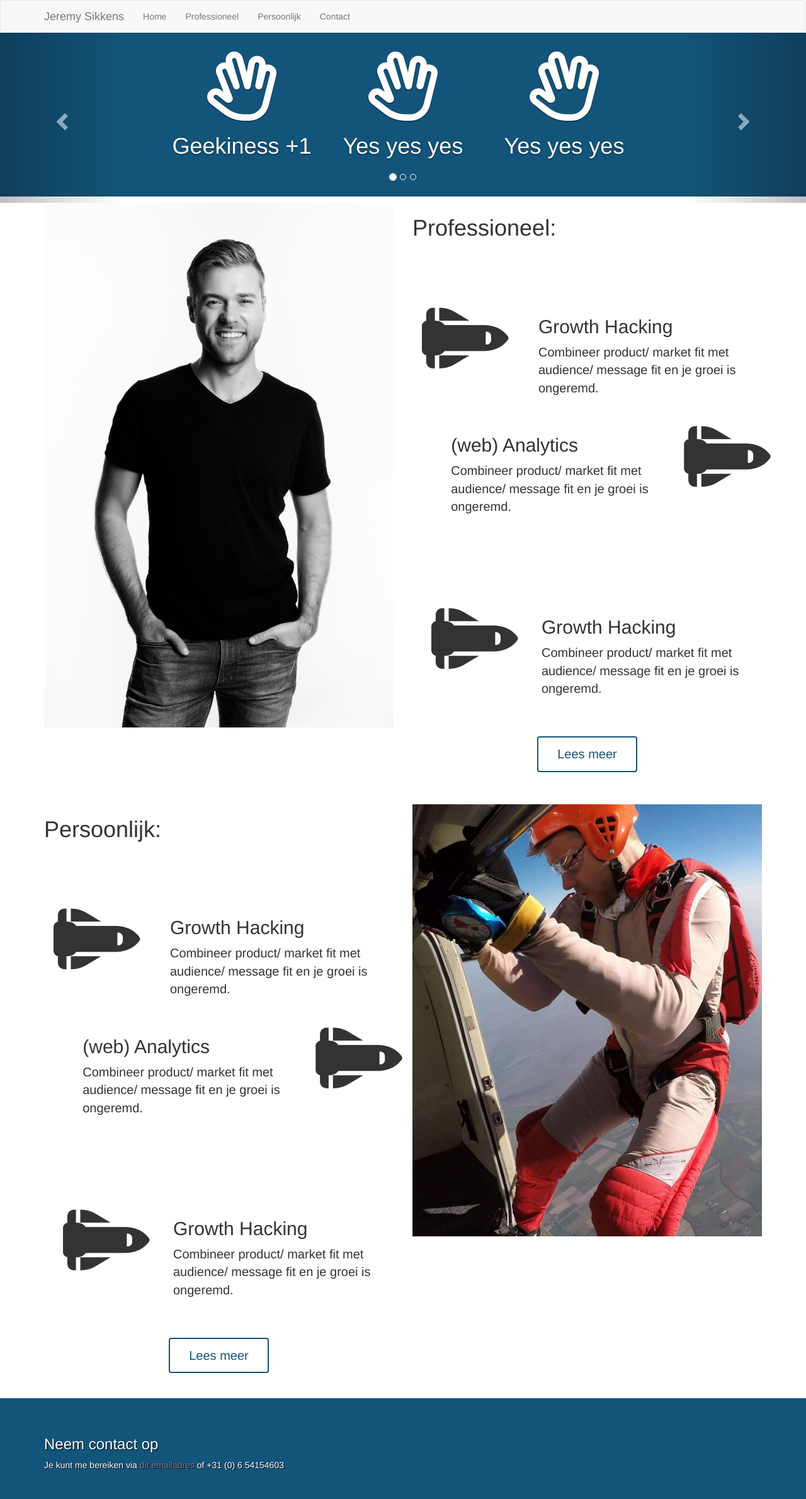
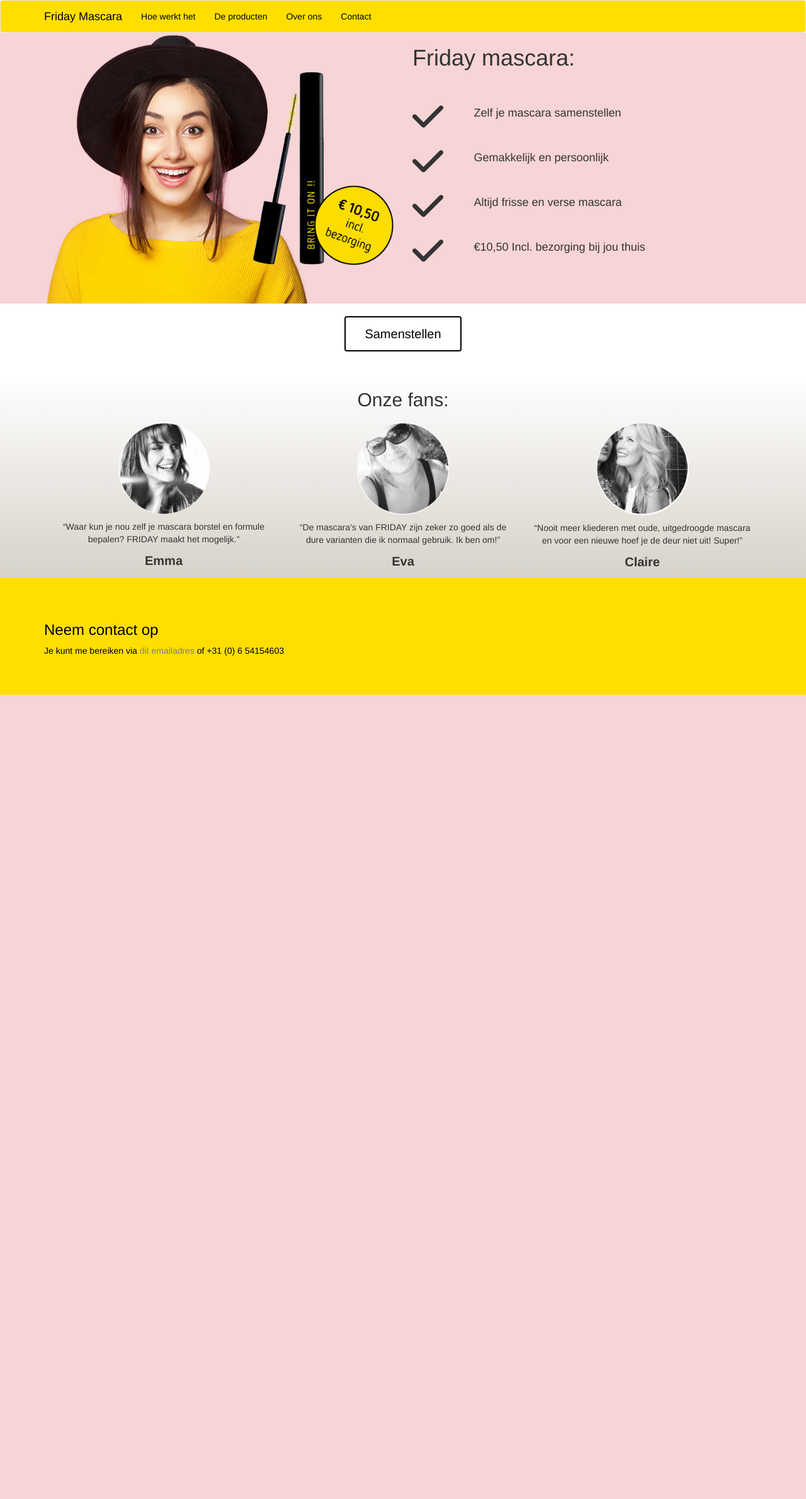
Before and after one commit to JerBears/friday, a PHP site: page / in a window 1280 px wide. Shown: the whole page at 63% size. After the commit the page ends 1103 px from the top, so only its background shows below. Run offline with PHP 8.4, Linux system fonts and the light colour scheme; some libraries are stand-ins or nearby versions.

Commit message:
Final draft - WiP
Footer moet nog afgemaakt worden

```diff
--- a/src/index.html
+++ b/src/index.html
@@ -7,7 +7,7 @@
   <script src="https://use.fontawesome.com/730786c612.js"></script>
   <link rel="stylesheet" href="main.css">
 
-  <title>Friday Mascara</title>
+  <title>Friday mascara - Zelf Samenstellen en Gratis Thuisbezorgd</title>
 </head>
 <body>
 <!--Hier begint de NavBar! -->
@@ -21,16 +21,16 @@
         <span class="icon-bar"></span>
         <span class="icon-bar"></span>
       </button>
-      <a class="navbar-brand" href="/">Jeremy Sikkens</a>
+      <a class="navbar-brand" href="http://fridaymascara.com/">Friday Mascara</a>
     </div>
 
     <!-- Collect the nav links, forms, and other content for toggling -->
     <div class="collapse navbar-collapse" id="portfolio-collapse-menu">
       <ul class="nav navbar-nav">
-        <li><a href="/">Home</a></li>
-        <li><a href="/professioneel.html">Professioneel</a></li>
-        <li><a href="/">Persoonlijk</a></li>
-        <li class="menu-item-far-right"><a href="/">Contact</a></li>
+        <li><a href="http://fridaymascara.com/uitleg/">Hoe werkt het</a></li>
+        <li><a href="http://fridaymascara.com/kopen/eigen-mascara-samenstellen/">De producten</a></li>
+        <li><a href="http://fridaymascara.com/over-ons/">Over ons</a></li>
+        <li><a href="http://fridaymascara.com/contact/">Contact</a></li>
       </ul>
     </div>
     <!-- /.navbar-collapse -->
@@ -41,176 +41,93 @@
     Previous project placeholder begins
   -->
 <!--Hier eindigt de NavBar! -->
-
-<!--Hier begint de Carousel! -->
-<div id="portfolio-carousel" class="carousel slide" data-ride="carousel">
-    <!-- Indicators -->
-    <ol class="carousel-indicators">
-      <li data-target="#portfolio-carousel" data-slide-to="0" class="active"></li>
-      <li data-target="#portfolio-carousel" data-slide-to="1"></li>
-      <li data-target="#portfolio-carousel" data-slide-to="2"></li>
-    </ol>
-    <div class="carousel-inner" role="listbox">
-      <div class="item active">
-        <div class="container">
-          <div class="carousel-caption">
-            <div class="col-md-4">
-              <span class="fa fa-hand-spock-o fa-10x"></span>
-              <h1>Geekiness +1</h1>
-            </div>
-            <div class="col-md-4">
-              <span class="fa fa-hand-spock-o fa-10x"></span>
-              <h1>Yes yes yes</h1>
-            </div>
-            <div class="col-md-4">
-              <span class="fa fa-hand-spock-o fa-10x"></span>
-              <h1>Yes yes yes</h1>
-            </div>
-          </div>
-        </div>
-      </div>
-      <div class="item">
-        <div class="container">
-          <div class="carousel-caption">
-            <h1>Growth Hacking als procesma.</h1>
-            <p>Van product/ market fit naar me</p>
-          </div>
-        </div>
-      </div>
-      <div class="item">
-        <div class="container">
-          <div class="carousel-caption">
-            <h1>Als je het kunt meten, kun je het verbeteren.</h1>
-            <p>Data ligt altijd ten grondslag van elke optimalisatie.</p>
-          </div>
-        </div>
-      </div>
-    </div>
-    <a class="left carousel-control" href="#portfolio-carousel" role="button" data-slide="prev">
-      <span class="glyphicon glyphicon-chevron-left" aria-hidden="true"></span>
-      <span class="sr-only">Vorige</span>
-    </a>
-    <a class="right carousel-control" href="#portfolio-carousel" role="button" data-slide="next">
-      <span class="glyphicon glyphicon-chevron-right" aria-hidden="true"></span>
-      <span class="sr-only">Volgende</span>
-    </a>
-  </div>
-<!--Hier eindigt de Carousel! -->
-
 <!--Hier begint Professional! -->
 <div class="marketing">
   <div class="container">
     <div class="row">
       <div class="col-md-6">
-        <img src="images/foto jeremy.jpg" class="img-fluid" alt="Jeremy Sikkens" style="width:100%">
+        <img src="images/friday-model-with-mascara.png" class="img-fluid" alt="Friday mascara" style="width:100%">
       </div>
         <div class="col-md-6 pro-passies-block">
-          <h1>Professioneel:</h1>
+          <h1>Friday mascara:</h1>
 <!-- Beginning of block item -->
            <div class="passie-block">
-              <div class="col-md-3 icon-row">
-                <span class="fa fa-space-shuttle fa-10x"></span>
+              <div class="row">
+                <div class="col-md-2">
+                  <i class="fa fa-check fa-4x" aria-hidden="true"></i>
+                </div>
+                <div class="col-md-10">
+                  <p>Zelf je mascara samenstellen</p>
+                </div>
               </div>
-              <div class="col-md-8 col-md-offset-1 icon-row">
-                <h2>Growth Hacking</h2>
-                <p>Combineer product/ market fit met audience/ message fit en je groei is ongeremd.</p>
+              <div class="row">
+                <div class="col-md-2">
+                  <i class="fa fa-check fa-4x" aria-hidden="true"></i>
+                </div>
+                <div class="col-md-10">
+                  <p>Gemakkelijk en persoonlijk</p>
+                </div>
+              </div>
+             <div class="row">
+                <div class="col-md-2">
+                  <i class="fa fa-check fa-4x" aria-hidden="true"></i>
+                </div>
+                <div class="col-md-10">
+                  <p>Altijd frisse en verse mascara</p>
+                </div>
+              </div>
+              <div class="row">
+                <div class="col-md-2">
+                  <i class="fa fa-check fa-4x" aria-hidden="true"></i>
+                </div>
+                <div class="col-md-10">
+                  <p>€10,50 Incl. bezorging bij jou thuis</p>
+                </div>
+              </div>
             </div>
-          </div>
-<!-- End of block item -->
-<!-- Beginning of block item -->
-           <div class="passie-block">
-              <div class="col-md-8 col-md-offset-1 icon-row">
-                <h2>(web) Analytics</h2>
-                <p>Combineer product/ market fit met audience/ message fit en je groei is ongeremd.</p>
-              </div>
-              <div class="col-md-3 icon-row">
-                <span class="fa fa-space-shuttle fa-10x"></span>
-            </div>
-          </div>
-<!-- End of block item -->
-<!-- Beginning of block item -->
-          <div class="col-md-12">
-           <div class="passie-block">
-              <div class="col-md-3 icon-row">
-                <span class="fa fa-space-shuttle fa-10x"></span>
-              </div>
-              <div class="col-md-8 col-md-offset-1 icon-row">
-                <h2>Growth Hacking</h2>
-                <p>Combineer product/ market fit met audience/ message fit en je groei is ongeremd.</p>
-            </div>
-          </div>
-            <div class="button-div">
-              <a href="/professioneel.html" type="button" class="btn btn-outline-primary">Lees meer</a>
-            </div>
-        </div>
 <!-- End of block item -->
        </div>
     </div>
   </div>
 </div>
 <!--Hier eindigt Marketing! -->
-
-<div class="col-md-12">
-  <div>
-
+<!--Hier begint de CTA -->
+<div class="cta">
+  <div class="container">
+    <div class="row">
+            <div class="button-div">
+              <a href="/professioneel.html" type="button" class="btn btn-outline-primary">Samenstellen</a>
+            </div>
+    </div>
   </div>
 </div>
-
-<!--Hier begint Persoonlijk! -->
-<div class="marketing">
+<!--Hier eindigt de CTA -->
+<!--Hier begint de Social proof -->
+<div class="social-proof">
   <div class="container">
     <div class="row">
-        <div class="col-md-6 pro-passies-block">
-        <div class="intro-col">
-          <h1>Persoonlijk:</h1>
-        </div>
-<!-- Beginning of block item -->
-           <div class="passie-block">
-              <div class="col-md-3 icon-row">
-                <span class="fa fa-space-shuttle fa-10x"></span>
-              </div>
-              <div class="col-md-8 col-md-offset-1 icon-row">
-                <h2>Growth Hacking</h2>
-                <p>Combineer product/ market fit met audience/ message fit en je groei is ongeremd.</p>
-            </div>
+      <div class="col-md-12">
+        <h2>Onze fans:</h2>
+          <div class="col-md-4">
+            <img src="images/emma.png" class="img-fluid center-block" alt="Friday mascara">
+            <p>“Waar kun je nou zelf je mascara borstel en formule bepalen? FRIDAY maakt het mogelijk.”</p>
+            <p class="review">Emma</p>
           </div>
-<!-- End of block item -->
-<!-- Beginning of block item -->
-           <div class="passie-block">
-              <div class="col-md-8 col-md-offset-1 icon-row">
-                <h2>(web) Analytics</h2>
-                <p>Combineer product/ market fit met audience/ message fit en je groei is ongeremd.</p>
-              </div>
-              <div class="col-md-3 icon-row">
-                <span class="fa fa-space-shuttle fa-10x"></span>
-            </div>
+          <div class="col-md-4">
+            <img src="images/eva.png" class="img-fluid center-block" alt="Friday mascara"">
+            <p>“De mascara’s van FRIDAY zijn zeker zo goed als de dure varianten die ik normaal gebruik. Ik ben om!”</p>
+            <p class="review">Eva</p>
           </div>
-<!-- End of block item -->
-<!-- Beginning of block item -->
-          <div class="col-md-12">
-           <div class="passie-block">
-              <div class="col-md-3 icon-row">
-                <span class="fa fa-space-shuttle fa-10x"></span>
-              </div>
-              <div class="col-md-8 col-md-offset-1 icon-row">
-                <h2>Growth Hacking</h2>
-                <p>Combineer product/ market fit met audience/ message fit en je groei is ongeremd.</p>
-            </div>
+          <div class="col-md-4">
+            <img src="images/claire.png" class="img-fluid center-block" alt="Friday mascara"">
+            <p>“Nooit meer kliederen met oude, uitgedroogde mascara en voor een nieuwe hoef je de deur niet uit! Super!”</p>
+            <p class="review">Claire</p>
           </div>
-            <div class="button-div">
-              <button type="button" class="btn btn-outline-primary">Lees meer</button>
-            </div>
-        </div>
-<!-- End of block item -->
-       </div>
-      <div class="col-md-6">
-        <img src="images/foto jeremy skydiving.jpg" class="img-fluid-yes" alt="Jeremy Sikkens" style="width:100%">
       </div>
     </div>
   </div>
 </div>
-<!--Hier eindigt Marketing! -->
-
+<!--Hier eindigt de Social proof -->
 <!--Hier begint Footer! -->
   <div class="footer">
     <div class="container">
@@ -224,5 +141,6 @@
   <script src="https://code.jquery.com/jquery-3.1.0.min.js" integrity="sha256-cCueBR6CsyA4/9szpPfrX3s49M9vUU5BgtiJj06wt/s=" crossorigin="anonymous"></script>
   <script src="https://maxcdn.bootstrapcdn.com/bootstrap/3.3.7/js/bootstrap.min.js" integrity="sha384-Tc5IQib027qvyjSMfHjOMaLkfuWVxZxUPnCJA7l2mCWNIpG9mGCD8wGNIcPD7Txa" crossorigin="anonymous"></script>
 
+<script src="https://my.hellobar.com/41bb5b39952847f0793576243410e97e058c8c23.js" type="text/javascript" charset="utf-8" async="async"></script>
 </body>
 </html>
--- a/src/main.css
+++ b/src/main.css
@@ -3,49 +3,24 @@
 
 .navbar {
   margin-bottom: 0;
+  background-color: #FFDE00;
+  background-image: none;
 }
 
-/* CUSTOMIZED CAROUSEL
--------------------------------------------------- */
+.nav.navbar-nav a {
+     color: #000000 !important;
+ }
 
-/* Carousel base class */
-.carousel {
-  height: 270px;
-  margin-bottom: 0px;
+ .navbar-brand {
+  color: #000000 !important;
+ }
+
+ .navbar-brand:hover {
+  font-weight: bold;
 }
 
-/* Since positioning the image, we need to help out the caption */
-.carousel-caption {
-  z-index: 10;
-}
-
-.carousel-caption .fa {
-  display: inline-block;
-}
-
-/* Declare heights because of positioning of img element */
-.carousel .item {
-  height: 260px;
-  background-color: #13547a;
-}
-.carousel-inner > .item > img {
-  position: absolute;
-  top: 0;
-  left: 0;
-  min-width: 100%;
-  height: 240px;
-}
-
-@media (min-width: 768px) {
-
-  /* Bump up size of carousel content */
-  .carousel-caption p {
-    margin-bottom: 30px;
-    font-size: 21px;
-    line-height: 1.4;
-    display: inline-block;
-  }
-
+.navbar-nav li:hover {
+ font-weight: bold;
 }
 
 /* MARKETING
@@ -54,6 +29,7 @@
 .marketing {
   margin: 10px auto;
   margin-top: -0;
+  background: #F7D4D5;
 }
 
 .marketing .col-md-6 .glyphicon {
@@ -64,20 +40,6 @@
   color: #444;
 }
 
-.pro-passies-block h1 {
-  text-align: left;
-  margin-bottom: 40px;
-}
-
-.passie-block p {
- margin-bottom: 40px;
- font-size: 20px;
-}
-
-.passie-block {
-  margin-top: 100px;
-}
-
 .fa-10x {
   font-size: 110px;
   padding-top: 0px;
@@ -85,8 +47,50 @@
 
 .button-div {
   text-align: center;
-  padding-top: 210px;
+  padding-top: 10px;
   padding-bottom: 40px;
+}
+
+.passie-block {
+  padding-top: 20px;
+  vertical-align: center;
+}
+
+.passie-block p {
+  font-size: 18px;
+  padding-top: 10px;
+}
+
+.passie-block .row {
+  padding-top: 15px;
+}
+
+/* CTA
+-------------------------------------------------- */
+
+/* Social proof
+-------------------------------------------------- */
+
+.social-proof {
+  background-image: linear-gradient(180deg, #FFFFFF, #D7D2C9);
+}
+
+.social-proof h2 {
+  text-align: center;
+}
+
+.social-proof p {
+ text-align: center;
+}
+
+.social-proof .review {
+  font-weight: bold;
+  font-size: 20px;
+}
+
+.center-block {
+  padding-top: 10px;
+  padding-bottom: 10px;
 }
 
 /* Image
@@ -104,18 +108,18 @@
   font-size: 20px;
   background: none;
   padding: 12px 30px;
-
 }
 
 .btn-outline-primary {
-  border: 2px solid #13547a;
-  color: #13547a;
+  border: 2px solid #000000;
+  color: #000000;
 }
 
 .btn-outline-primary:hover, .btn-outline-primary:focus, .btn-outline-primary:active, .btn-outline-primary.active, .open > .dropdown-toggle.btn-outline-primary {
-  color: #ffffff;
-  border-color: #13547a;
-  background: #13547a;
+  color: #000000;
+  border-color: #FFDE00;
+  background: #FFDE00;
+  font-weight: bold;
 }
 
 .btn-outline-primary:active, .btn-outline-primary.active {
@@ -123,7 +127,6 @@
   color: #13547a;
   box-shadow: none;
 }
-
 
 /* STICKY FOOTER
 -------------------------------------------------- */
@@ -133,22 +136,14 @@
   min-height: 100%;
 }
 
-body {
-  /* Margin bottom by footer height */
-  margin-bottom: 160px;
-}
-
-.footer,
-footer {
-  position: absolute;
+.footer {
+  position: relative;
   bottom: 0;
   width: 100%;
   /* Set the fixed height of the footer here */
-  height: 160px;
-  background: #13547a;
-  color: white;
-  text-shadow: 1px 1px 1px black;
-  padding: 40px 0;
+  background: #FFDE00;
+  color: black;
+  padding: 50px 0;
 }
 
 .email-link {
```
Also changed, not shown: src/professioneel.html (deleted, +0 -181 lines), src/images/claire.png (added), src/images/emma.png (added), src/images/eva.png (added), src/images/foto jeremy skydiving.jpg (deleted), src/images/foto jeremy.jpg (deleted), src/images/friday-happy-girl.jpg (added), src/images/friday-model-with-mascara.png (added).
